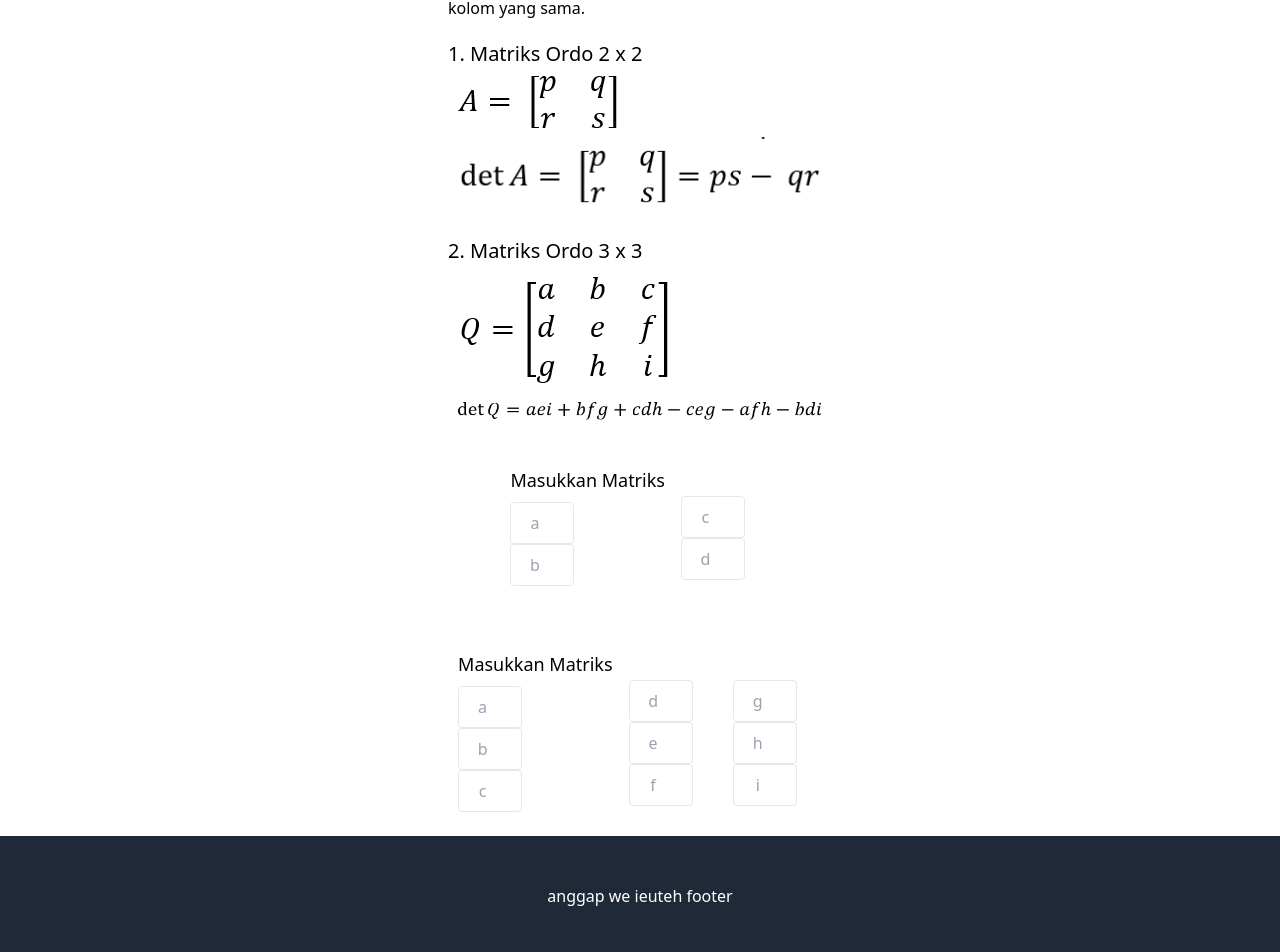
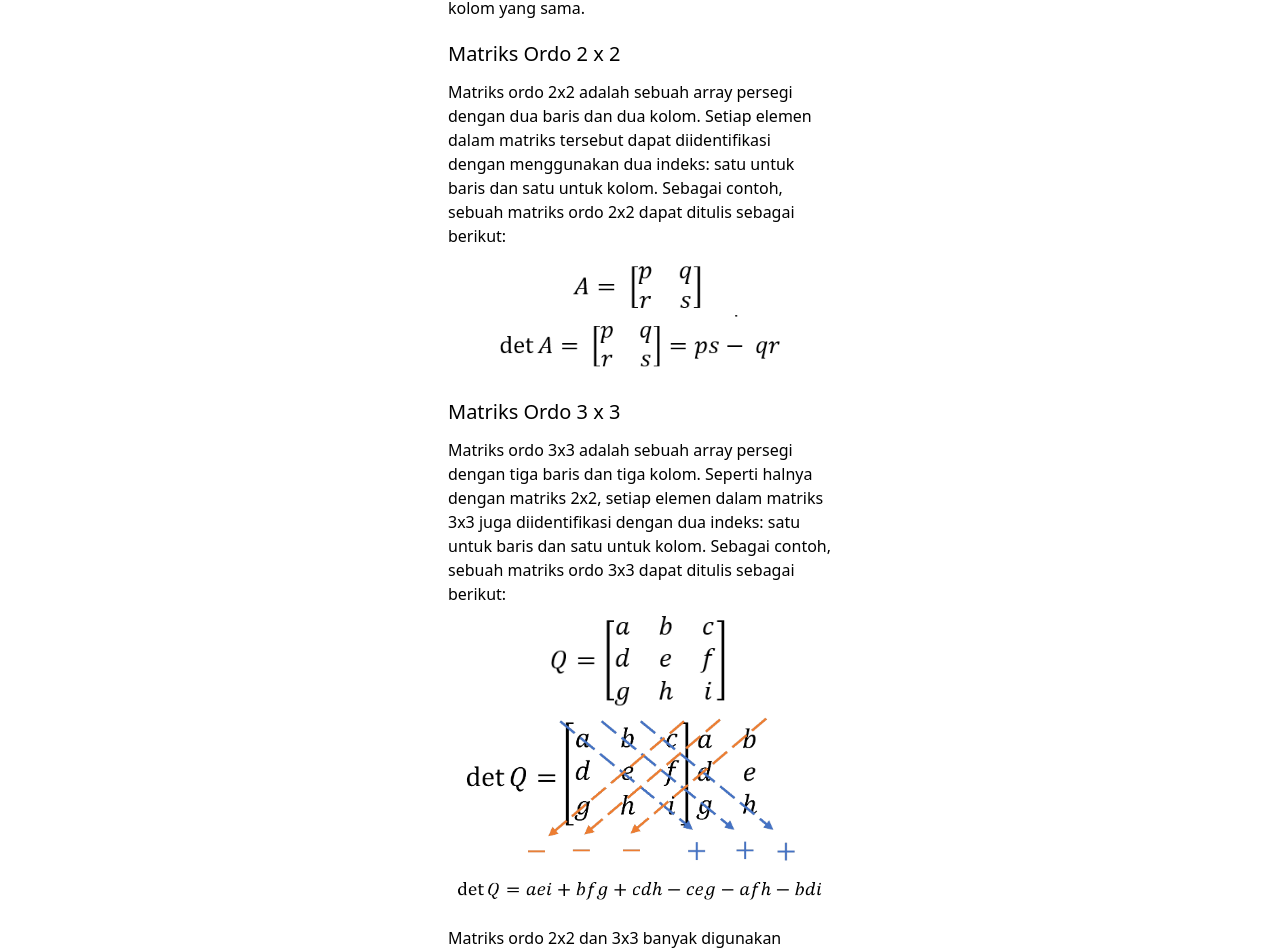
Before and after one commit to padiil/CalPro, a Vue app: page /determinan in a window 1280 px wide. Shown: the part 292-1244 px from the top of the page. Built offline with nearby package versions, Linux system fonts and the light colour scheme.

Commit message:
materi 1

```diff
--- a/src/components/materi/MateriDeret.vue
+++ b/src/components/materi/MateriDeret.vue
@@ -2,7 +2,7 @@
   <div>
     <!-- Materi Aritmetik-->
     <div class="materi-aritmetika space-y-4 mx-auto mb-10 max-w-sm">
-      <div class="text-xl font-medium text-black">1. Barisan dan Deret Aritmetika</div>
+      <div class="text-xl font-medium text-black">Barisan dan Deret Aritmetika</div>
       <p>
         Barisan aritmatika merupakan barisan bilangan yang memiliki beda atau selisih tetap antara
         dua suku yang berurutan.
@@ -37,7 +37,7 @@
         aritmetikanya hanya sampai suku yang diperintahkan saja.
       </p>
       <div class="rumus-sn-aritmetika">
-        <div class="">
+        <div class="flex justify-center items-center mb-5">
           <img
             src="/src/assets/foto_rumus/rumus-sn-aritmetika.png"
             alt="rumus-sn-aritmetika"
@@ -53,8 +53,8 @@
     </div>
 
     <!-- Materi Geometri -->
-    <div class="materi-aritmetika space-y-4 mx-auto mb-10 max-w-sm">
-      <div class="text-xl font-medium text-black">2. Barisan dan Deret Geometri</div>
+    <div class="materi-geometri space-y-4 mx-auto mb-10 max-w-sm">
+      <div class="text-xl font-medium text-black">Barisan dan Deret Geometri</div>
       <p>
         Deret geometri terbentuk dari barisan bilangan yang suku-suku berikutnya diperoleh dari
         hasil kali atau bagi suku sebelumya.
@@ -65,11 +65,13 @@
         diterapkan.
       </p>
       <div class="rumus-r-geometri font-medium text-black">
-        <img
-          src="/src/assets/foto_rumus/rumus-r-geometri.jpg"
-          alt="rumus-r-geometri"
-          style="width: 120px"
-        />
+        <div class="flex justify-center items-center">
+          <img
+            src="/src/assets/foto_rumus/rumus-r-geometri.jpg"
+            alt="rumus-r-geometri"
+            style="width: 120px"
+          />
+        </div>
         <div class="text-base">
           <p>Keterangan :</p>
           <p>r = Rasio</p>
--- a/src/components/materi/MateriDeterminan.vue
+++ b/src/components/materi/MateriDeterminan.vue
@@ -9,15 +9,65 @@
         adalah matriks yang memiliki jumlah baris dan kolom yang sama.
       </p>
       <div class="mt-5">
-        <h2 class="text-xl font-medium text-black">1. Matriks Ordo 2 x 2</h2>
-        <img src="/src/assets/foto_rumus/matriks-ordo-2x2.png" alt="matriks-ordo-2x2" />
-        <img src="/src/assets/foto_rumus/determinan-ordo-2x2.png" alt="determinan-ordo-2x2" />
+        <h2 class="text-xl font-medium text-black mb-3">Matriks Ordo 2 x 2</h2>
+        <p>
+          Matriks ordo 2x2 adalah sebuah array persegi dengan dua baris dan dua kolom. Setiap elemen
+          dalam matriks tersebut dapat diidentifikasi dengan menggunakan dua indeks: satu untuk
+          baris dan satu untuk kolom. Sebagai contoh, sebuah matriks ordo 2x2 dapat ditulis sebagai
+          berikut:
+        </p>
+        <div class="flex justify-center items-center mt-3">
+          <img
+            src="/src/assets/foto_rumus/matriks-ordo-2x2.png"
+            alt="matriks-ordo-2x2"
+            style="width: 150px"
+          />
+        </div>
+        <div class="flex justify-center items-center">
+          <img
+            src="/src/assets/foto_rumus/determinan-ordo-2x2.png"
+            alt="determinan-ordo-2x2"
+            style="width: 300px"
+          />
+        </div>
       </div>
       <div class="mt-5">
-        <h2 class="text-xl font-medium text-black">2. Matriks Ordo 3 x 3</h2>
-        <img src="/src/assets/foto_rumus/matriks-ordo-3x3.png" alt="matriks-ordo-3x3" />
-        <img src="/src/assets/foto_rumus/determinan-ordo-3x3.png" alt="determinan-ordo-3x3" />
+        <h2 class="text-xl font-medium text-black mb-3">Matriks Ordo 3 x 3</h2>
+        <p>
+          Matriks ordo 3x3 adalah sebuah array persegi dengan tiga baris dan tiga kolom. Seperti
+          halnya dengan matriks 2x2, setiap elemen dalam matriks 3x3 juga diidentifikasi dengan dua
+          indeks: satu untuk baris dan satu untuk kolom. Sebagai contoh, sebuah matriks ordo 3x3
+          dapat ditulis sebagai berikut:
+        </p>
+        <div class="flex justify-center items-center">
+          <img
+            src="/src/assets/foto_rumus/matriks-ordo-3x3.png"
+            alt="matriks-ordo-3x3"
+            style="width: 200px"
+          />
+        </div>
+        <div class="flex justify-center items-center">
+          <img
+            src="/src/assets/foto_rumus/det-ordo-3x3.png"
+            alt="det-ordo-3x3"
+            style="width: 400px"
+          />
+        </div>
+        <div class="flex justify-center items-center">
+          <img
+            src="/src/assets/foto_rumus/determinan-ordo-3x3.png"
+            alt="determinan-ordo-3x3"
+            style="width: 1000px"
+          />
+        </div>
       </div>
+      <p class="mt-5">
+        Matriks ordo 2x2 dan 3x3 banyak digunakan dalam berbagai bidang matematika dan ilmu terapan,
+        termasuk aljabar linear, analisis vektor, dan grafika komputer. Mereka digunakan untuk
+        merepresentasikan transformasi geometris, sistem persamaan linear, dan banyak lagi. Dengan
+        pemahaman tentang matriks ordo 2x2 dan 3x3, Anda dapat mengatasi berbagai masalah matematika
+        dan rekayasa yang melibatkan konsep-konsep tersebut.
+      </p>
     </div>
   </div>
 </template>
--- a/src/components/materi/MateriVektor.vue
+++ b/src/components/materi/MateriVektor.vue
@@ -1,9 +1,9 @@
 <template lang="">
   <!-- Materi Vektor -->
   <div class="materi-vektor mx-auto mb-10 max-w-sm">
-    <div class="text-xl font-medium text-black text-center">Perkalian Vektor</div>
-    <div class="space-y-4">
-      <h2 class="text-xl font-medium text-black">1. Dot Product</h2>
+    <div class="text-2xl font-medium text-black text-center mb-3">Perkalian Vektor</div>
+    <div class="mb-5 space-y-4">
+      <h2 class="text-xl font-medium text-black">Dot Product</h2>
       <p>
         Perkalian dot atau titik disebut juga perkalian skalar (scalar product). Hal itu dikarenakan
         perkalian tersebut akan menghasilkan skalar meskipun kedua pengalinya merupakan vektor.
@@ -14,15 +14,23 @@
       </p>
       <p>
         Dalam bentuk komponen vektor, bila A = [a1, a1, a3] dan B = [b1, b2, b3], maka A&#x25CF;B =
-        (a1.b1) + (a2.b2) + (a3&#x25CF;b3)
+        (a1&#x25CF;b1) + (a2&#x25CF;b2) + (a3&#x25CF;b3)
       </p>
-      <img src="/src/assets/foto_rumus/matriks-ordo-2x2.png" alt="matriks-ordo-2x2" />
-      <img src="/src/assets/foto_rumus/determinan-ordo-2x2.png" alt="determinan-ordo-2x2" />
     </div>
-    <div>
-      <h2 class="text-xl font-medium text-black">2. Matriks Ordo 3 x 3</h2>
-      <img src="/src/assets/foto_rumus/matriks-ordo-3x3.png" alt="matriks-ordo-3x3" />
-      <img src="/src/assets/foto_rumus/determinan-ordo-3x3.png" alt="determinan-ordo-3x3" />
+    <div class="mb-5 space-y-4">
+      <h2 class="text-xl font-medium text-black">Cross Product</h2>
+      <p>
+        Perkalian silang (cross product) disebut juga sebagai perkalian vektor (vektor product),
+        karena perkalian ini akan menghasilkan vektor lain.
+      </p>
+      <p>Perkalian vektor antara A dan B dinyatakan dengan A x B</p>
+      <div class="flex justify-center items-center mt-3">
+        <img
+          src="/src/assets/foto_rumus/cross-product.png"
+          alt="cross-product"
+          style="width: 600px"
+        />
+      </div>
     </div>
   </div>
 </template>
```
Also changed, not shown: src/assets/foto_rumus/cross-product.png (added), src/assets/foto_rumus/det-ordo-3x3.png (added).
